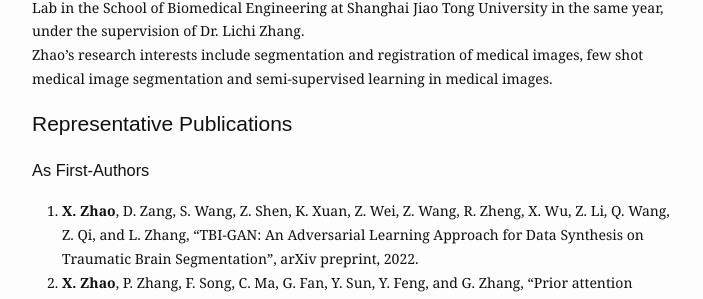
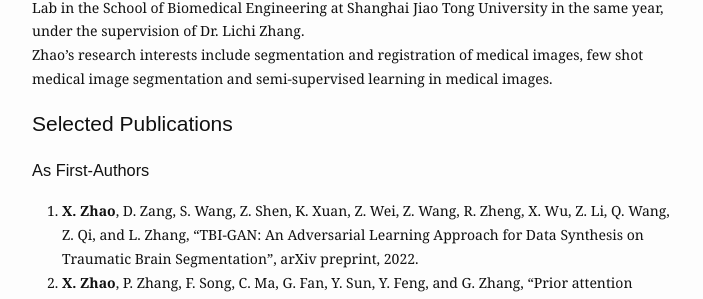
Before and after one commit to hsiangyuzhao/hsiangyuzhao.github.io, a Jekyll site: the page built from index.md, in a window 1280 px wide. Shown: the part 481-780 px from the top of the page, without its empty margins (288-991 px from the left). Built offline with Jekyll 4.4.1, drawn with Linux system fonts in a browser that asks for light colours.

Commit message:
Update index.md

```diff
--- a/index.md
+++ b/index.md
@@ -26,7 +26,7 @@ University in the same year, under the supervision of Dr. Lichi Zhang.
 Zhao's research interests include segmentation and registration of medical images, few shot medical image segmentation
 and semi-supervised learning in medical images.
 
-## Representative Publications
+## Selected Publications
 
 ### As First-Authors
 
```
